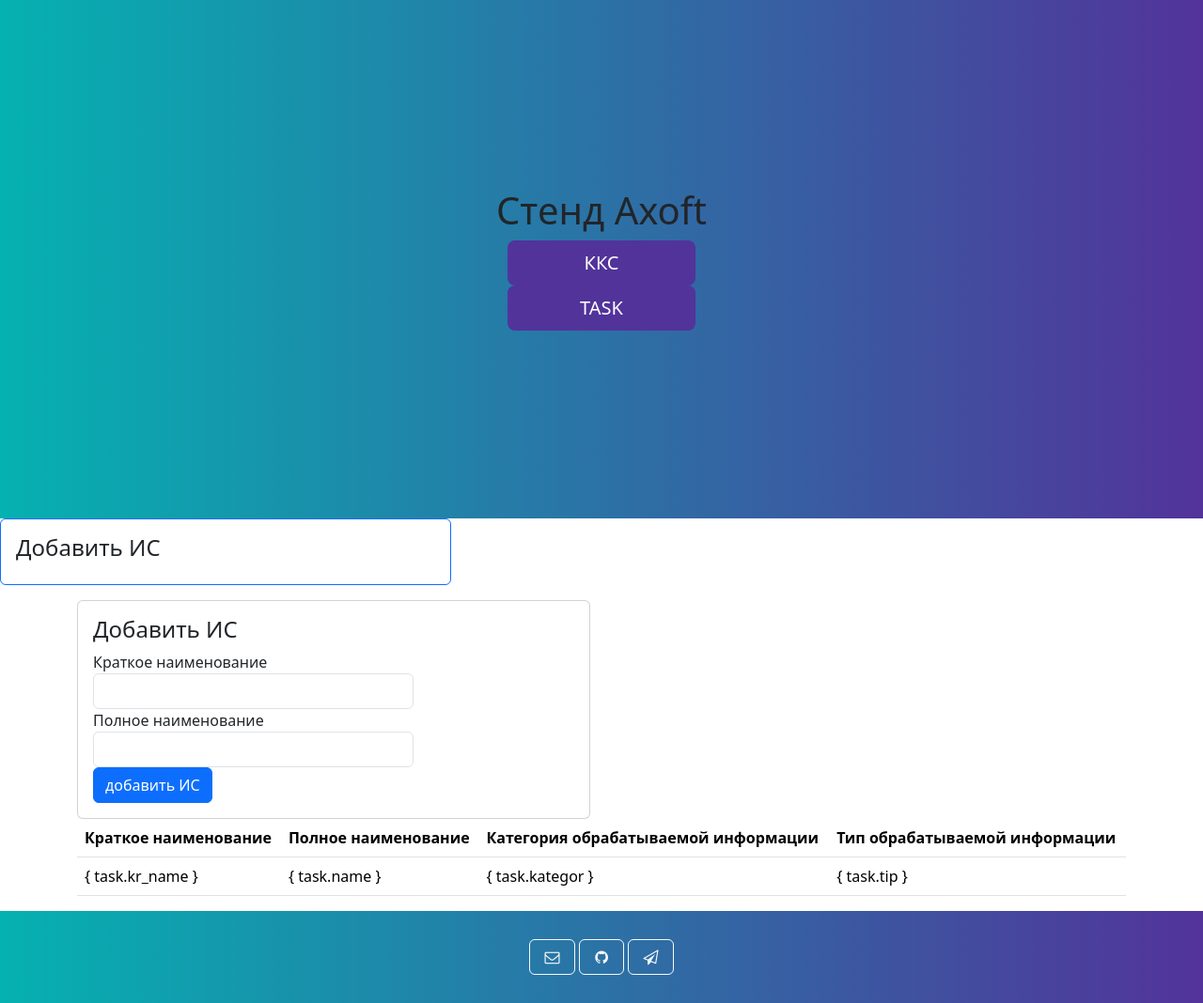
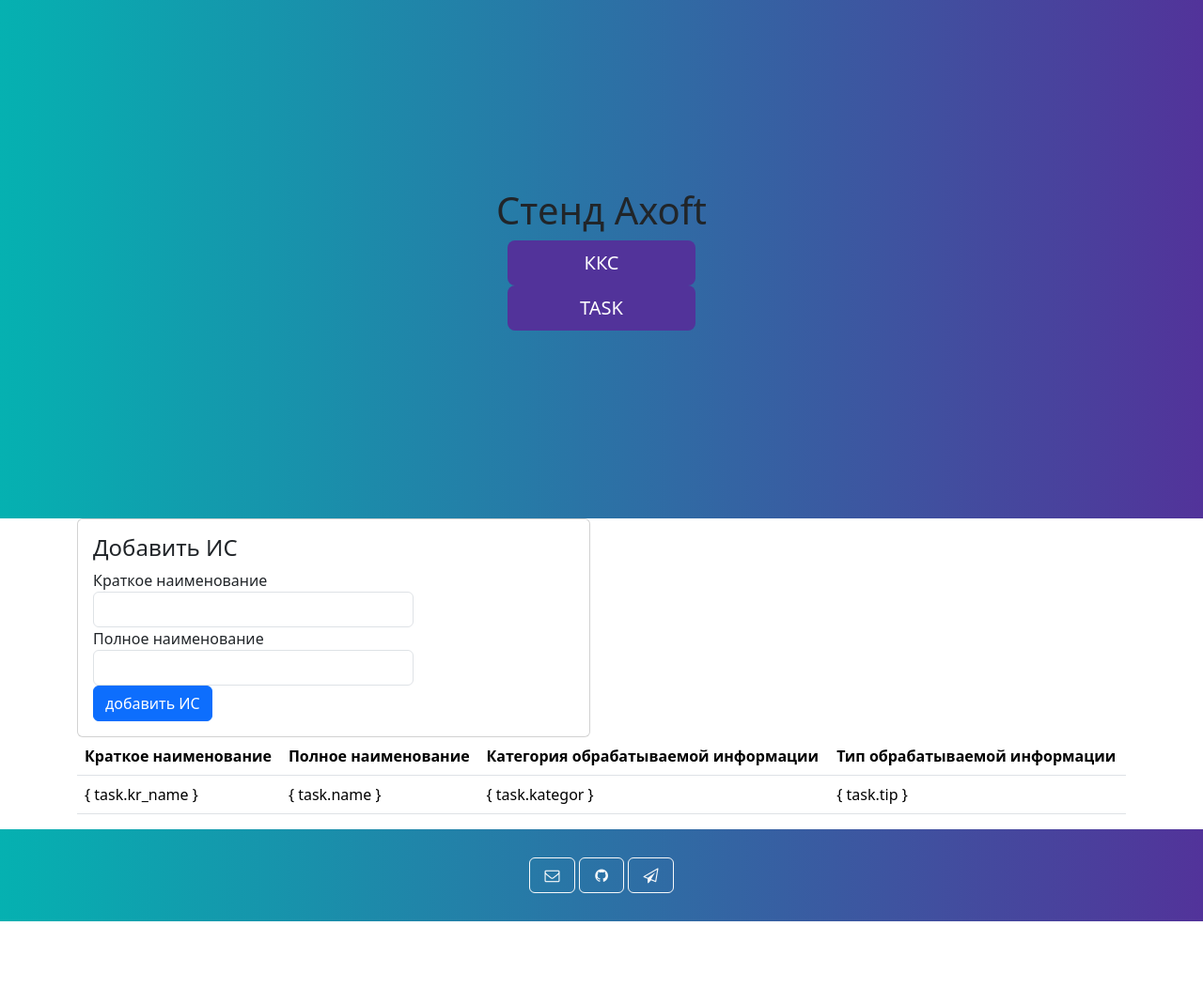
Before and after one commit to ArpMisha/ktl3, a Python web app: template app/task/templates/task/index.html in a window 1280 px wide. Shown: the whole page at 94% size. After the commit the page ends 981 px from the top, so only its background shows below. Run offline with Jinja, Linux system fonts and the light colour scheme; the template is opened without the code that fills it, so the values that code supplies are empty.

Commit message:
v.3.3.2.

```diff
--- a/app/task/templates/task/index.html
+++ b/app/task/templates/task/index.html
@@ -5,23 +5,6 @@
 {%endblock%}
 
 {%block main%}
-
-<div class = "col-lg-6 md-3">
-    <div class = "card col-lg-9 mb-3 border-primary">
-      <div class="card-body">
-        <h4 class="card-title">Добавить ИС</h4>
-        <form action="{{ url_for('kks.net_create') }}" method="POST" name="form2">
-          <div class = "form-group col-lg-8">
-            {{ form2.kr_name.label }} {{ form2.kr_name(class = "form-control")}}
-          </div>
-          <div class = "form-group col-lg-8">
-            {{ form2.name.label }} {{ form2.name(class = "form-control")}}
-          </div>
-        </form>
-      </div>
-    </div>
-  </div>
-
 <div class="container">
     <div class="row">
         <div class="col-lg-6">
```
